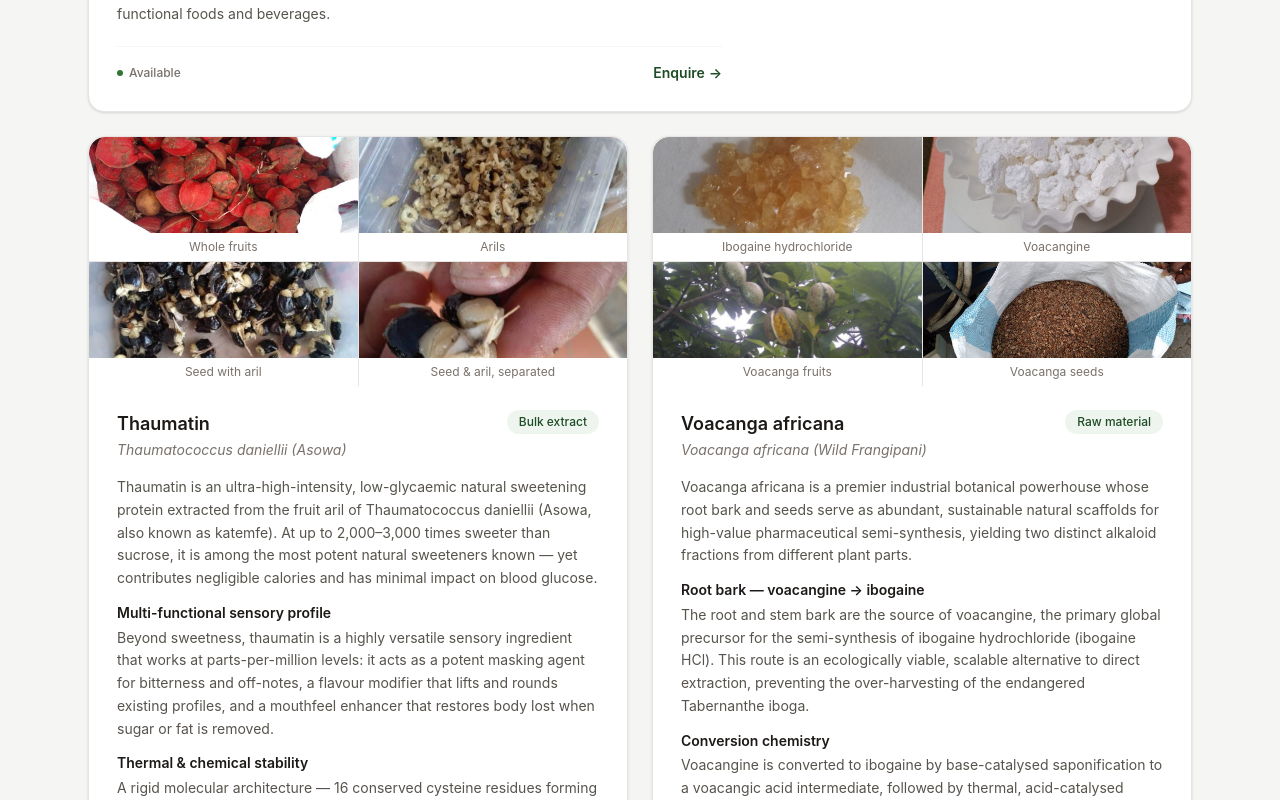
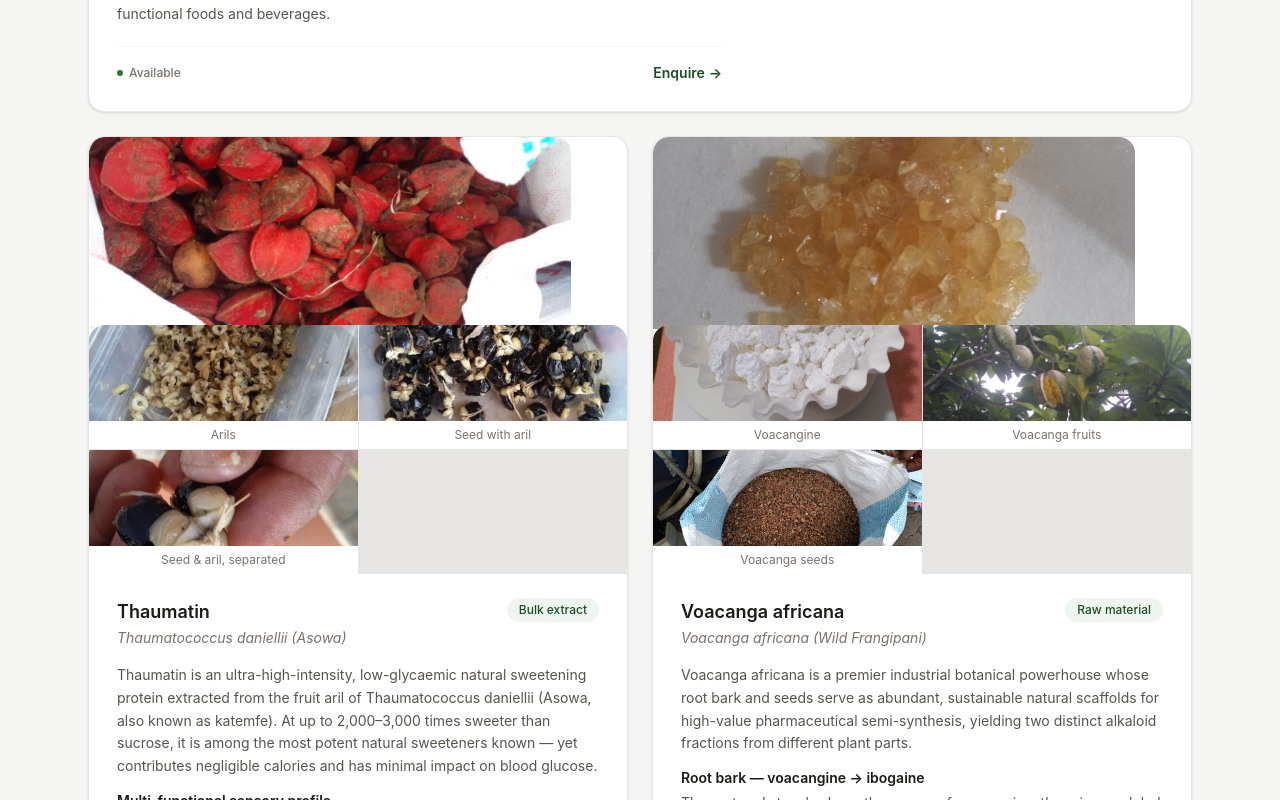
Before and after one commit to walteraffo-coder/professional-website, a React (Vite) app: page / in a window 1280 px wide. Shown: the part 3340-4140 px from the top of the page. Built offline with nearby package versions, Linux system fonts and the light colour scheme.

Commit message:
design: finalize uniform interactive card headers and clean up photo loops

```diff
--- a/src/App.jsx
+++ b/src/App.jsx
@@ -1083,9 +1083,27 @@ function App() {
                   }${product.sideImages ? ' flex-col md:flex-row' : ' flex-col'}`}
                 >
                   <div className="flex min-w-0 flex-1 flex-col p-7">
-                    {product.photos ? (
+                    {product.photo ? (
+            <img
+              src={product.photo}
+              alt={product.photoAlt ?? product.name}
+              loading="lazy"
+              onClick={() => setSelectedImg(product.photo)}
+              className="-mx-7 -mt-7 mb-6 h-48 w-full cursor-zoom-in rounded-t-2xl object-cover transition-opacity hover:opacity-90"
+            />
+          ) : product.photos && product.photos.length > 0 ? (
+            <img
+              src={product.photos[0].src}
+              alt={product.photos[0].alt ?? product.name}
+              loading="lazy"
+              onClick={() => setSelectedImg(product.photos[0].src)}
+              className="-mx-7 -mt-7 mb-6 h-48 w-full cursor-zoom-in rounded-t-2xl object-cover transition-opacity hover:opacity-90"
+            />
+          ) : null}
+
+          {/*_Old_Gallery_Block_Moved_*/ product.photos ? (
                       <div className="-mx-7 -mt-7 mb-6 grid grid-cols-2 gap-px overflow-hidden rounded-t-2xl bg-stone-200">
-                        {product.photos.map((image) => (
+                        {product.photos.slice(1).map((image) => (
                           <figure key={image.src} className="bg-white">
                             <img
                               src={image.src}
@@ -1100,14 +1118,6 @@ function App() {
                           </figure>
                         ))}
                       </div>
-                    ) : product.photo ? (
-                      <img
-                        src={product.photo}
-                        alt={product.photoAlt ?? product.name}
-                        loading="lazy"
-                        onClick={() => setSelectedImg(product.photo)}
-                        className="-mx-7 -mt-7 mb-6 h-48 w-full cursor-zoom-in rounded-t-2xl object-cover transition-opacity hover:opacity-90"
-                      />
                     ) : null}
                     <div className="flex items-start justify-between gap-3">
                       <div>
```
